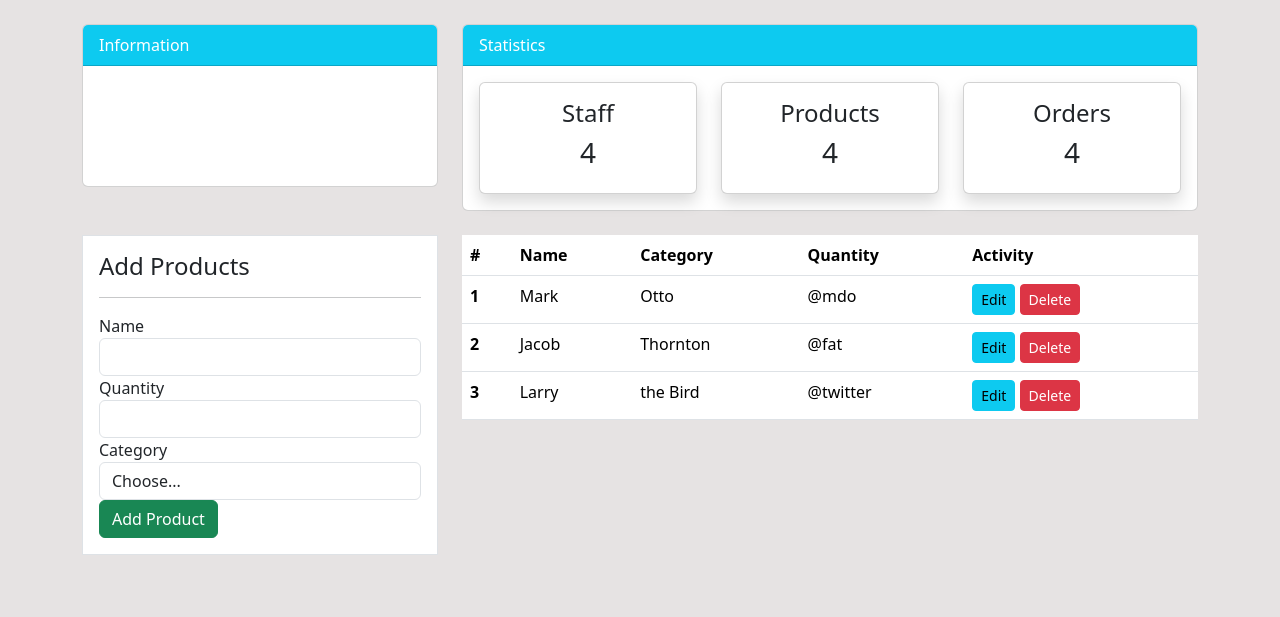
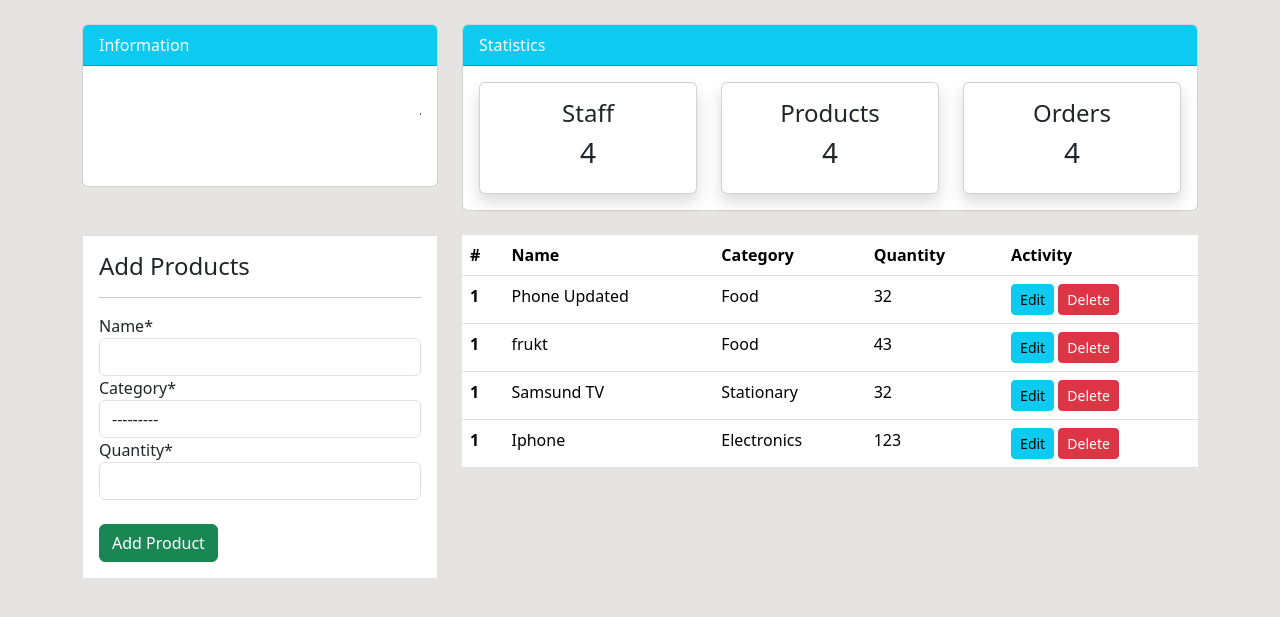
Before and after one commit to Esenbaev-Muxan/Management_Dashboard-django, a Django app: page /product/ in a window 1280 px wide. Shown: the part 56-673 px from the top of the page. Run offline with Django 4.2, Linux system fonts and the light colour scheme; a user stored in the database is signed in; data comes from the database, SQL or seed files in the repository; both versions use the stored data as it was after the commit; some libraries are stand-ins or nearby versions.

Commit message:
product update delete

```diff
--- /dev/null
+++ b/dashboard/forms.py
@@ -0,0 +1,9 @@
+from django import forms
+from .models import Product
+
+
+
+class ProductForm(forms.ModelForm):
+    class Meta:
+        model = Product
+        fields = ['name', 'category', 'quantity']
--- a/dashboard/urls.py
+++ b/dashboard/urls.py
@@ -6,5 +6,7 @@ urlpatterns = [
     path('dashboard/', views.index, name='dashboard-index'),
     path('staff/', views.staff, name='dashboard-staff'),
     path('product/', views.product, name='dashboard-product'),
+    path('product/delete/<int:pk>/', views.product_delete, name='dashboard-product-delete'),
+    path('product/update/<int:pk>/', views.product_update, name='dashboard-product-update'),
     path('order/', views.order, name='dashboard-order'),
 ]
--- a/dashboard/views.py
+++ b/dashboard/views.py
@@ -1,6 +1,8 @@
-from django.shortcuts import render
+from django.shortcuts import render, redirect
 from django.http import HttpResponse
 from django.contrib.auth.decorators import login_required
+from .models import Product
+from .forms import ProductForm
 
 # Create your views here.
 @login_required
@@ -13,8 +15,48 @@ def staff(request):
 
 @login_required
 def product(request):
-   return render(request, 'dashboard/product.html')
+   items = Product.objects.all()
+   # items = Product.objects.raw('SELECT * FROM dashboard_product')
+
+   if request.method == 'POST':
+      form = ProductForm(request.POST)
+      if form.is_valid():
+         form.save()
+         return redirect('dashboard-product')
+   else:
+      form = ProductForm()
+
+   context = {
+      'items': items,
+      'form': form,
+   }
+   return render(request, 'dashboard/product.html', context)
+
+def product_delete(request, pk):
+   item = Product.objects.get(id=pk)
+   if request.method == 'POST':
+      item.delete()
+      return redirect('dashboard-product')
+   return render(request, 'dashboard/product_delete.html')
+
+
+def product_update(request, pk):
+   item = Product.objects.get(id=pk)
+   if request.method == 'POST':
+      form = ProductForm(request.POST, instance=item)
+      if form.is_valid():
+         form.save()
+         return redirect('dashboard-product')
+   else:
+      form = ProductForm( instance=item)
+
+   context = {
+      'form': form,
+   }
+   return render(request, 'dashboard/product_update.html', context)
+
+
 
 @login_required
 def order(request):
-   return render(request, 'dashboard/order.html')
+   return render(request, 'dashboard /order.html')
--- a/templates/dashboard/product.html
+++ b/templates/dashboard/product.html
@@ -1,7 +1,7 @@
 {% extends 'partials/base.html' %}
 {% block title %} Product Page {% endblock  %}
 
-
+{% load crispy_forms_tags %}
 {% block content %}
 
 {% include 'partials/topnav.html' %}
@@ -13,24 +13,9 @@
                 <div class="border bg-white p-3">
                     <h4>Add Products</h4>
                     <hr>
-                    <form action="">
-                        <div class="form-group">
-                            <label for="exampleInputEmail1">Name</label>
-                            <input type="email" class="form-control" id="exampleInputEmail1"
-                                aria-describedby="emailHelp">
-                        </div>
-                        <div class="form-group">
-                            <label for="exampleInputPassword1">Quantity</label>
-                            <input type="password" class="form-control" id="exampleInputPassword1">
-                        </div>
-                        <div class="form-group ">
-                            <label for="inputState">Category</label>
-                            <select id="inputState" class="form-control">
-                                <option selected>Choose...</option>
-                                <option>...</option>
-                            </select>
-                        </div>
-
+                    <form action="" method="POST">
+                        {% csrf_token %}
+                        {{ form|crispy }}<br>
                         <input class="btn btn-success btn-block" type="submit" value="Add Product">
 
                     </form>
@@ -48,36 +33,18 @@
                         </tr>
                     </thead>
                     <tbody>
+                        {% for item in items %}
                         <tr>
                             <th scope="row">1</th>
-                            <td>Mark</td>
-                            <td>Otto</td>
-                            <td>@mdo</td>
+                            <td>{{ item.name }}</td>
+                            <td>{{ item.category }}</td>
+                            <td>{{ item.quantity }}</td>
                             <td>
-                                <a class="btn btn-info btn-sm" href="">Edit</a>
-                                <a class="btn btn-danger btn-sm" href="">Delete</a>
+                                <a class="btn btn-info btn-sm" href="{% url 'dashboard-product-update' item.id %}">Edit</a>
+                                <a class="btn btn-danger btn-sm" href="{% url 'dashboard-product-delete' item.id %}">Delete</a>
                             </td>
                         </tr>
-                        <tr>
-                            <th scope="row">2</th>
-                            <td>Jacob</td>
-                            <td>Thornton</td>
-                            <td>@fat</td>
-                            <td>
-                                <a class="btn btn-info btn-sm" href="">Edit</a>
-                                <a class="btn btn-danger btn-sm" href="">Delete</a>
-                            </td>
-                        </tr>
-                        <tr>
-                            <th scope="row">3</th>
-                            <td>Larry</td>
-                            <td>the Bird</td>
-                            <td>@twitter</td>
-                            <td>
-                                <a class="btn btn-info btn-sm" href="">Edit</a>
-                                <a class="btn btn-danger btn-sm" href="">Delete</a>
-                            </td>
-                        </tr>
+                        {% endfor %}
                     </tbody>
                 </table>
             </div>
```
Also changed, not shown: templates/dashboard/product_delete.html (added, +25 -0 lines), templates/dashboard/product_update.html (added, +24 -0 lines), db.sqlite3.
